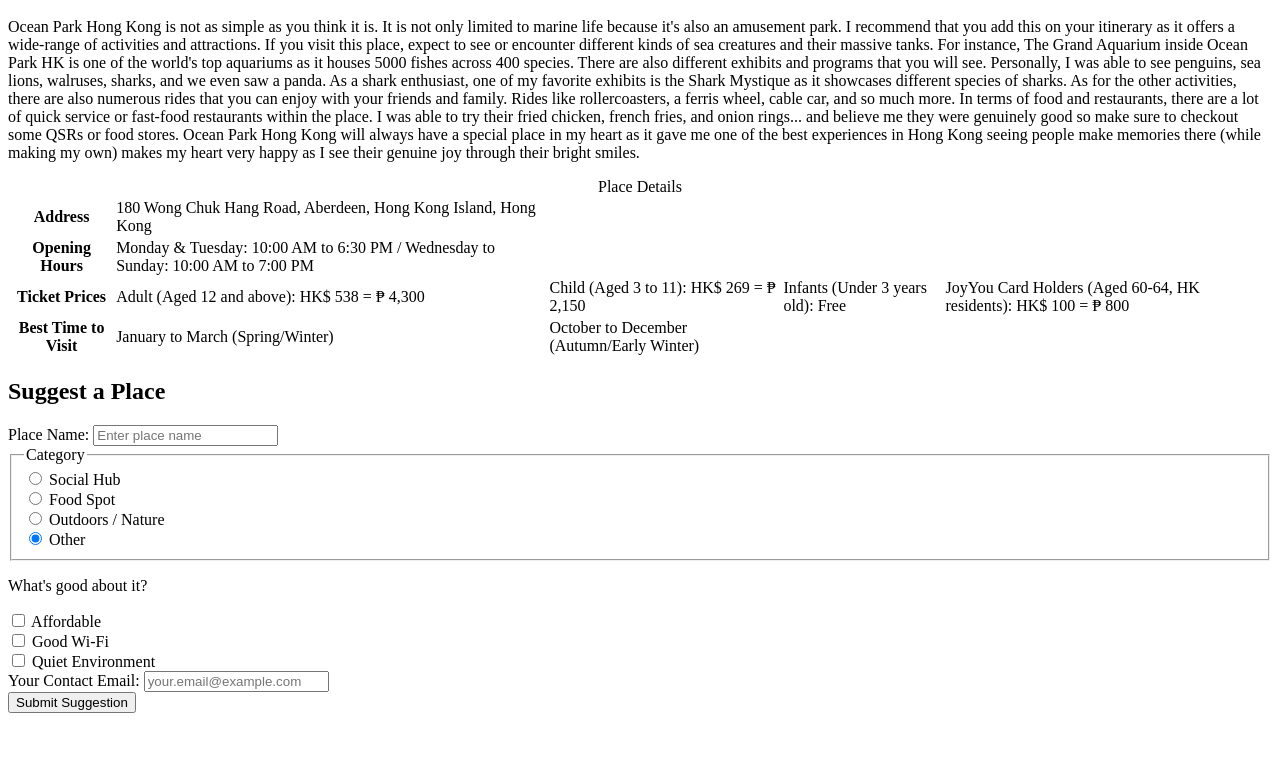
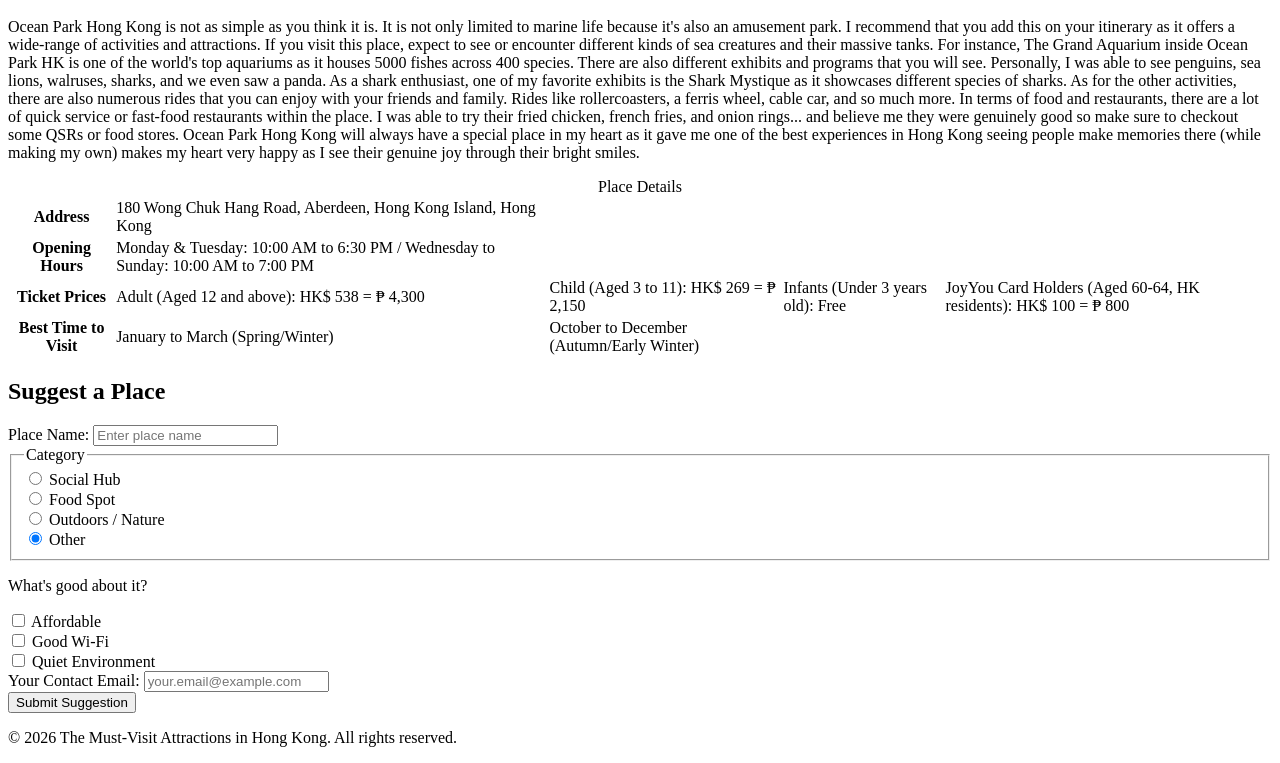
Before and after one commit to nash-pagkalinawan/the-must-visit-attractions-in-hong-kong, a plain HTML site: page places/ocean-park-hk.html in a window 1280 px wide. Shown: the part 917-1680 px from the top of the page. Before the commit the page ends 1638 px from the top, so only its background shows below. Drawn offline with Linux system fonts and the light colour scheme.

Commit message:
added a footer

```diff
--- a/places/ocean-park-hk.html
+++ b/places/ocean-park-hk.html
@@ -119,6 +119,9 @@
 
     </main>
 
+<footer>
+  <p>&copy; 2026 The Must-Visit Attractions in Hong Kong. All rights reserved.</p>
+</footer>
 
 </body>
 </html>
```
